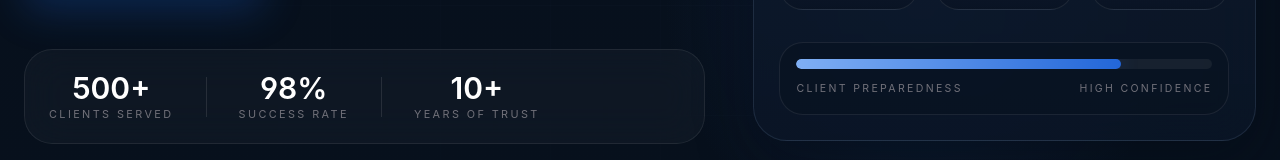
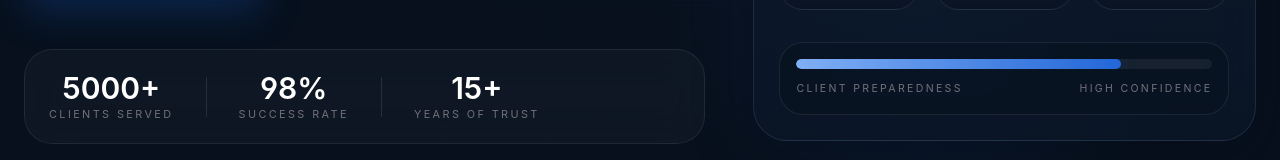
Before and after one commit to nxbeeeel/DoQmentor, a Next.js app: page / in a window 1280 px wide. Shown: the part 545-705 px from the top of the page. Built offline with nearby package versions, Linux system fonts and the light colour scheme; no server answers; the database is empty.

Commit message:
Update homepage stats to 5000+ clients and 15+ years

```diff
--- a/src/components/sections/HeroSection.tsx
+++ b/src/components/sections/HeroSection.tsx
@@ -99,7 +99,7 @@ export const HeroSection = () => {
             >
               <div className="hero-stats-shell mx-auto flex max-w-3xl flex-wrap items-center justify-center gap-x-8 gap-y-6 px-6 py-5 lg:mx-0 lg:justify-start">
                 <div className="text-center">
-                  <div className="text-2xl font-semibold text-white sm:text-3xl">500+</div>
+                  <div className="text-2xl font-semibold text-white sm:text-3xl">5000+</div>
                   <div className="text-[0.68rem] uppercase tracking-[0.22em] text-surface-500">
                     Clients Served
                   </div>
@@ -113,7 +113,7 @@ export const HeroSection = () => {
                 </div>
                 <div className="hidden h-10 w-px bg-white/10 sm:block" />
                 <div className="text-center">
-                  <div className="text-2xl font-semibold text-white sm:text-3xl">10+</div>
+                  <div className="text-2xl font-semibold text-white sm:text-3xl">15+</div>
                   <div className="text-[0.68rem] uppercase tracking-[0.22em] text-surface-500">
                     Years of Trust
                   </div>
--- a/src/constants/index.ts
+++ b/src/constants/index.ts
@@ -139,10 +139,10 @@ export const TESTIMONIALS: Testimonial[] = [
 ];
 
 export const STATS: Stat[] = [
-  { id: 'clients', icon: 'Users', number: '500+', label: 'Clients Served' },
+  { id: 'clients', icon: 'Users', number: '5000+', label: 'Clients Served' },
   { id: 'countries', icon: 'Globe', number: '25+', label: 'Countries' },
   { id: 'success', icon: 'Award', number: '98%', label: 'Success Rate' },
-  { id: 'experience', icon: 'Clock', number: '10+', label: 'Years Experience' }
+  { id: 'experience', icon: 'Clock', number: '15+', label: 'Years Experience' }
 ];
 
 export const CONTACT_EMAIL = 'doqmentor.com@gmail.com';
```
Also changed, not shown: 1 other file (tests, documents, lock files or other folders).
